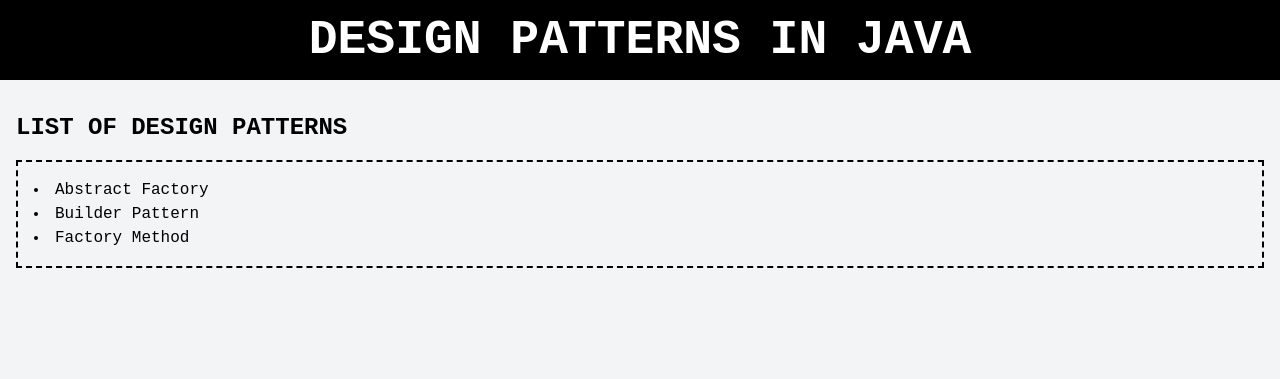
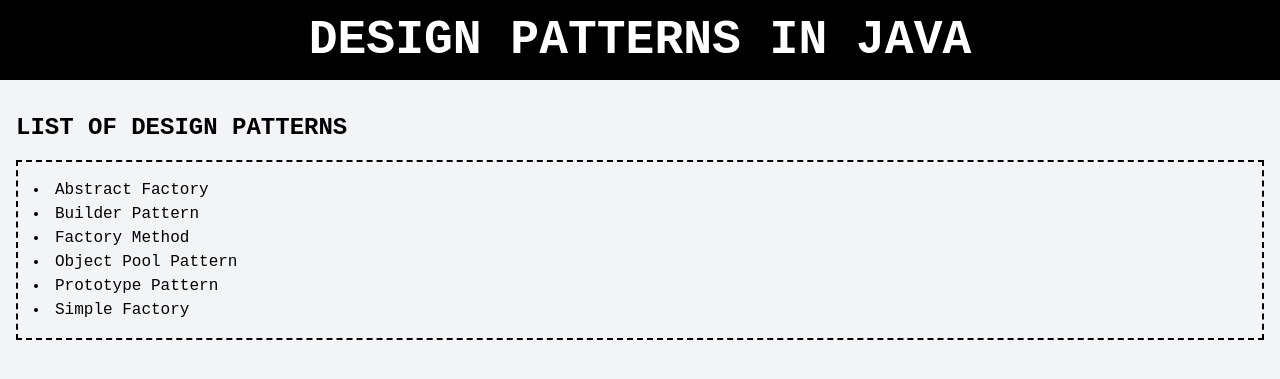
Before and after one commit to kartikmehta8/java-design-patterns, a Jekyll site: the page built from index.md, in a window 1280 px wide. Shown: the top 379 px of the page. Built offline with Jekyll 4.4.1, drawn with Linux system fonts in a browser that asks for light colours; nearby versions of some CDN libraries.

Commit message:
Add links

```diff
--- a/index.md
+++ b/index.md
@@ -10,4 +10,7 @@ layout: default
   <li><a href="{{ site.baseurl }}/docs/abstract-factory">Abstract Factory</a></li>
   <li><a href="{{ site.baseurl }}/docs/builder-pattern">Builder Pattern</a></li>
   <li><a href="{{ site.baseurl }}/docs/factory-method">Factory Method</a></li>
+  <li><a href="{{ site.baseurl }}/docs/object-pool-pattern">Object Pool Pattern</a></li>
+  <li><a href="{{ site.baseurl }}/docs/prototype-pattern">Prototype Pattern</a></li>
+  <li><a href="{{ site.baseurl }}/docs/simple-factory">Simple Factory</a></li>
 </ul>
```
